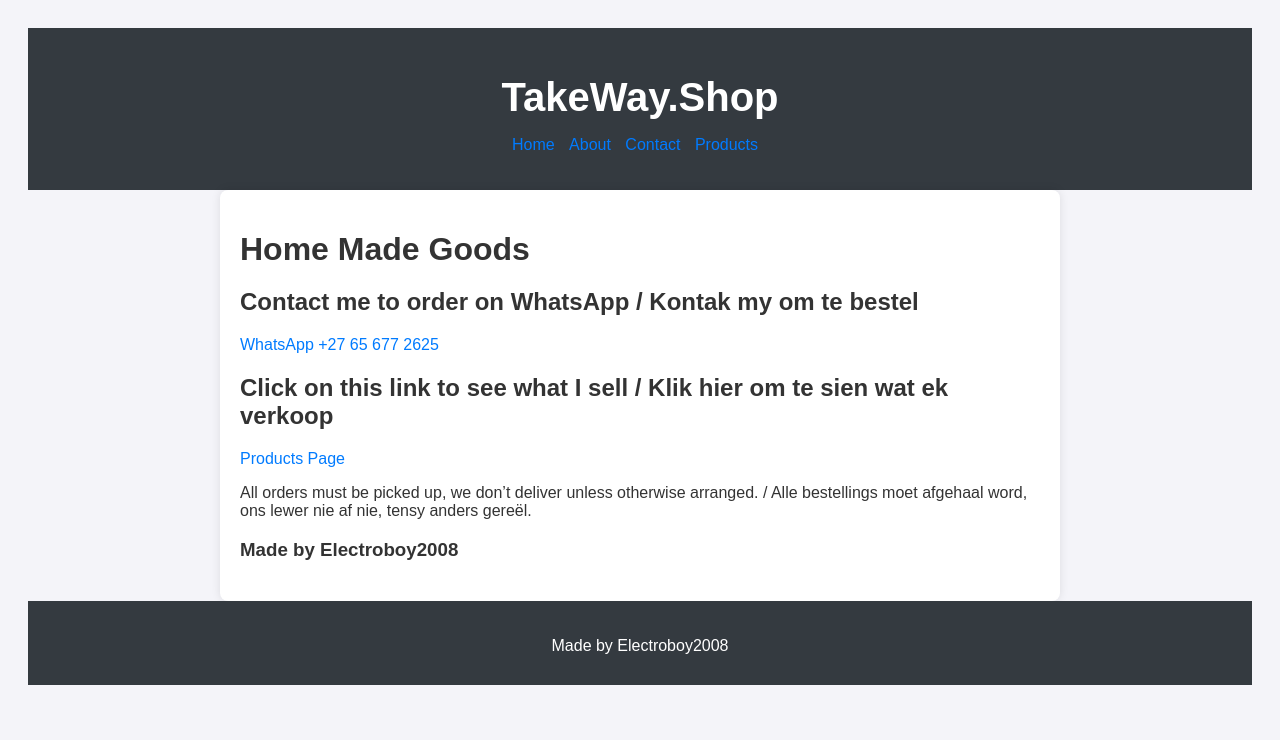
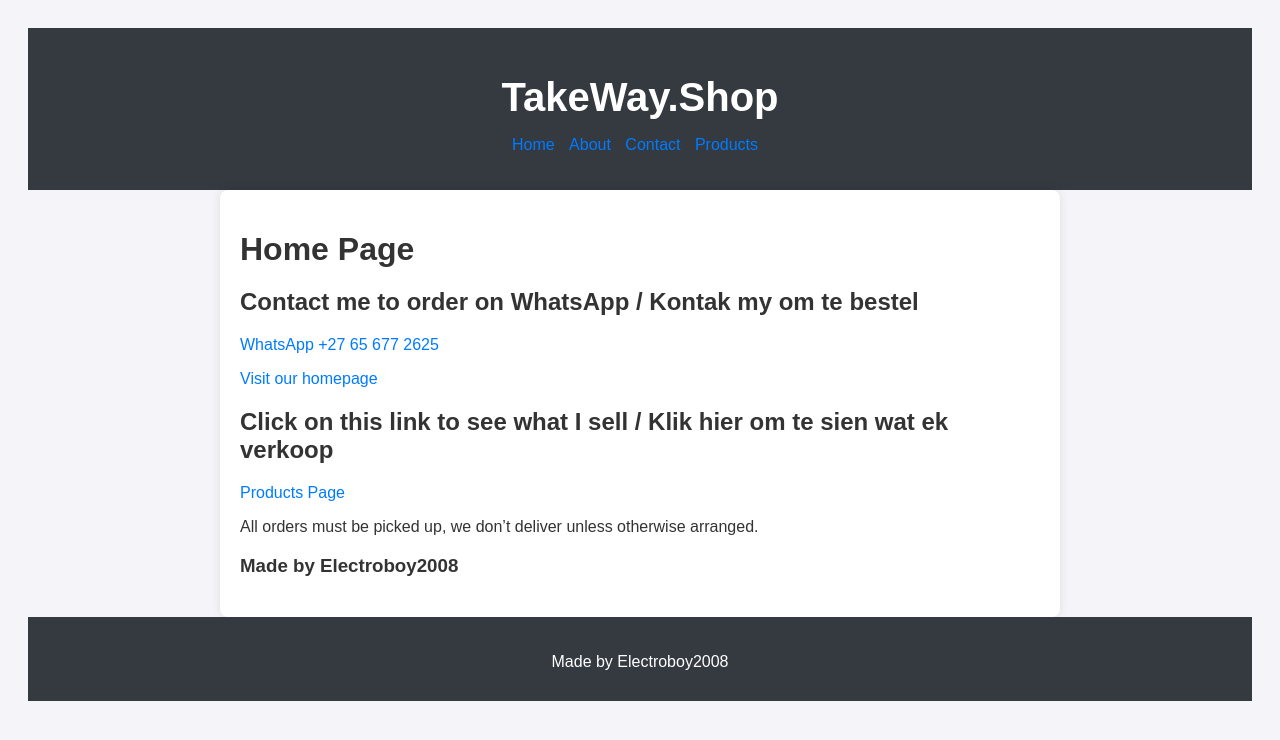
Before and after one commit to ElectroBoy10/TakeWay.Shop, a Jekyll site: the page built from index.md, in a window 1280 px wide. Shown: the top 740 px of the page. Built offline with Jekyll 4.4.1, drawn with Linux system fonts in a browser that asks for light colours.

Commit message:
Update index.md

```diff
--- a/index.md
+++ b/index.md
@@ -1,16 +1,18 @@
 ---
 layout: default
-title: Home Made Goods
+title: Home
 ---
 
-# Home Made Goods
+# Home Page
 
 ## Contact me to order on WhatsApp / Kontak my om te bestel
 [WhatsApp +27 65 677 2625](https://wa.me/27656772625)
 
+[Visit our homepage](https://link-unavailable)
+
 ## Click on this link to see what I sell / Klik hier om te sien wat ek verkoop
 [Products Page](https://share.samsungcloud.com/sharedalbum/6JN1UIcZI4)
 
-All orders must be picked up, we don’t deliver unless otherwise arranged. / Alle bestellings moet afgehaal word, ons lewer nie af nie, tensy anders gereël.
+All orders must be picked up, we don’t deliver unless otherwise arranged.
 
 ### Made by Electroboy2008
```
